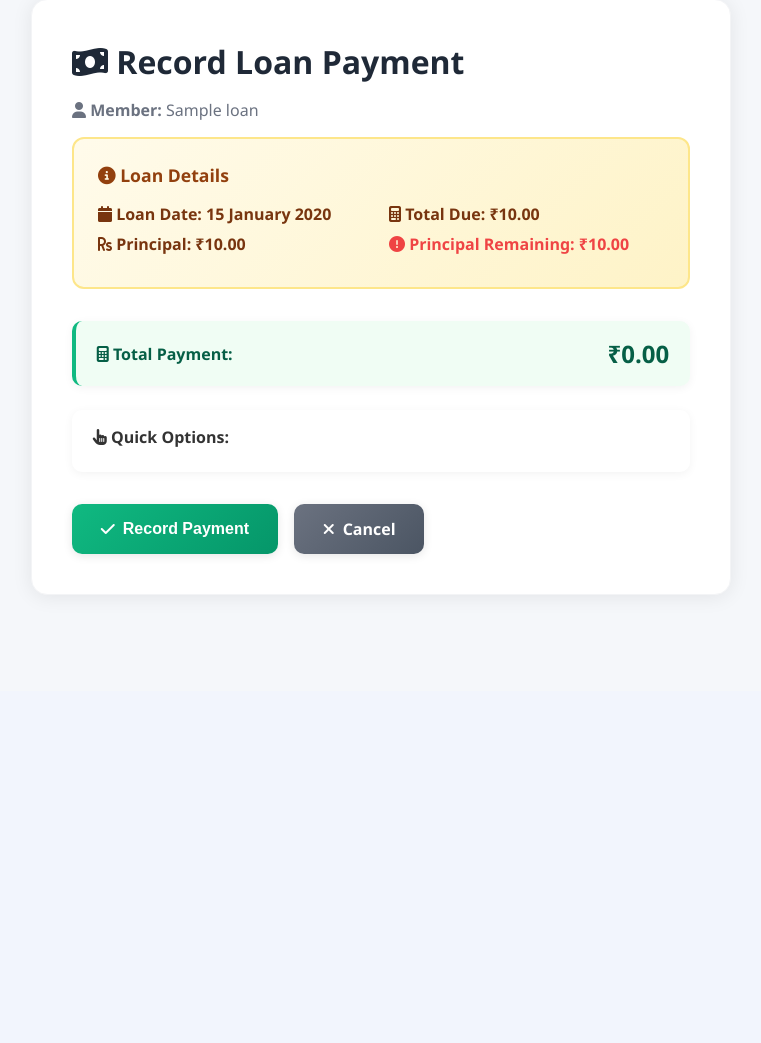
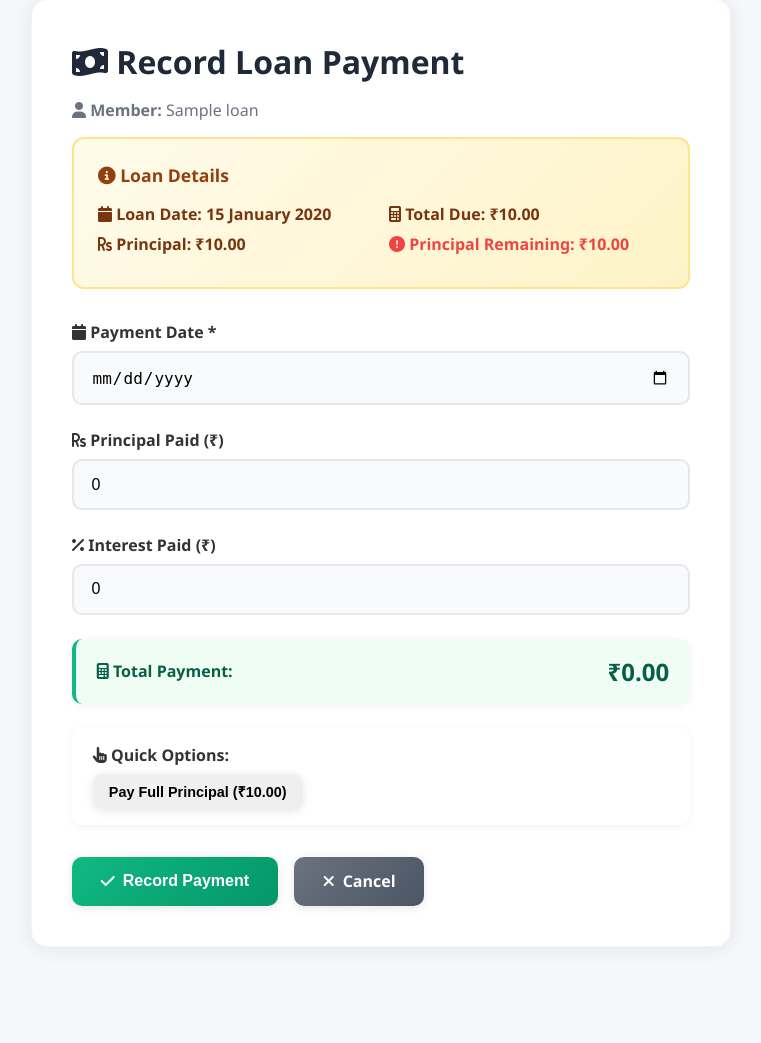
Before and after one commit to abenjoe/Church-Savings, a Flask app: template templates/add_repayment.html in a window 1280 px wide. Shown: the part 269-1312 px from the top of the page, without its empty margins (259-1020 px from the left). Before the commit the page ends 866 px from the top, so only its background shows below. Run offline with Flask 3, Linux system fonts and the light colour scheme; the template is opened without the code that fills it: most values are stand-ins (such as "Sample title", 1, 10 or a date in 2020); some libraries are stand-ins or nearby versions.

Commit message:
Update add_repayment.html

```diff
--- a/templates/add_repayment.html
+++ b/templates/add_repayment.html
@@ -66,6 +66,31 @@
 
                 <form method="POST" action="{{ url_for('add_repayment', loan_id=loan.id) }}">
 
+                    <div class="form-group" style="margin-bottom: 1.5rem;">
+                        <label style="font-weight: 600; margin-bottom: 0.5rem; display: block;">
+                            <i class="fas fa-calendar"></i> Payment Date *
+                        </label>
+                        <input type="date" name="date" class="form-control" value="{{ today }}" required>
+                    </div>
+
+                    <div class="form-group" style="margin-bottom: 1.5rem;">
+                        <label style="font-weight: 600; margin-bottom: 0.5rem; display: block;">
+                            <i class="fas fa-rupee-sign"></i> Principal Paid (₹)
+                        </label>
+                        <input type="number" name="principal_paid" id="principalPaid" class="form-control"
+                               step="0.01" min="0" placeholder="Enter principal amount paid"
+                               oninput="updateTotal()" value="0">
+                    </div>
+
+                    <div class="form-group" style="margin-bottom: 1.5rem;">
+                        <label style="font-weight: 600; margin-bottom: 0.5rem; display: block;">
+                            <i class="fas fa-percentage"></i> Interest Paid (₹)
+                        </label>
+                        <input type="number" name="interest_paid" id="interestPaid" class="form-control"
+                               step="0.01" min="0" placeholder="Enter interest amount paid"
+                               oninput="updateTotal()" value="0">
+                    </div>
+
                     <div class="alert alert-success" style="margin-top: 1rem;">
                         <div style="display: flex; justify-content: space-between; align-items: center;">
                             <strong><i class="fas fa-calculator"></i> Total Payment:</strong>
@@ -76,8 +101,10 @@
                     <div class="alert alert-warning">
                         <i class="fas fa-hand-pointer"></i> <strong>Quick Options:</strong>
                         <div style="margin-top: 0.5rem; display: flex; gap: 0.5rem; flex-wrap: wrap;">
-
-
+                            <button type="button" class="btn btn-sm btn-outline-primary"
+                                onclick="document.getElementById('principalPaid').value=principalRemaining.toFixed(2); updateTotal();">
+                                Pay Full Principal (₹{{ "{:,.2f}".format(principal_remaining) }})
+                            </button>
                         </div>
                     </div>
 
@@ -101,7 +128,8 @@
         function calculateTotal() {
             const principal = parseFloat(document.getElementById('principalPaid').value) || 0;
 
-            const total = principal;
+            const interest = parseFloat(document.getElementById('interestPaid').value) || 0;
+            const total = principal + interest;
             document.getElementById('totalPayment').textContent = '₹' + total.toFixed(2);
         }
 
```
